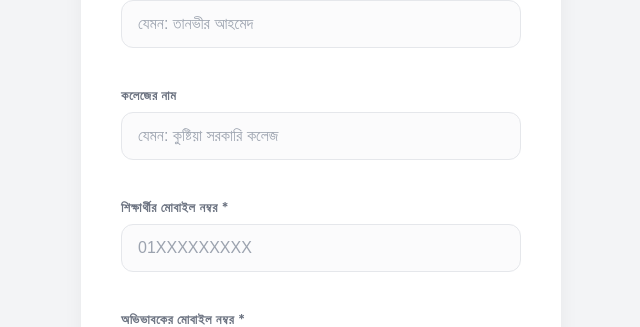
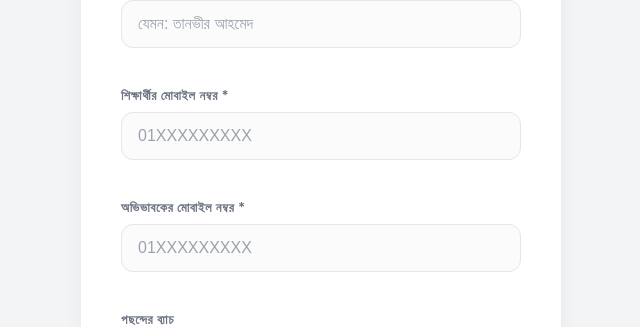
Before and after one commit to marufjarvis/coaching-pro, a React (Vite) app: page / in a window 1280 px wide. Both pictures are taken after a click on the element "অনলাইন ভর্তি আবেদন". Shown: the part 302-629 px from the top of the page, without its empty margins (319-959 px from the left). Built offline with nearby package versions, Linux system fonts and the light colour scheme; no server answers.

Commit message:
refactor: remove college name field from online admission form

```diff
--- a/src/AdmissionForm.jsx
+++ b/src/AdmissionForm.jsx
@@ -19,7 +19,6 @@ function AdmissionForm({ batch: initialBatch }) {
     name: '',
     phone: '',
     guardianPhone: '',
-    college: '',
     selectedBatch: initialBatch || (batchOptions.length > 0 ? batchOptions[0] : 'HSC 2026 রেগুলার ব্যাচ')
   });
   const [submitted, setSubmitted] = useState(false);
@@ -44,7 +43,7 @@ function AdmissionForm({ batch: initialBatch }) {
       name: formData.name.trim(),
       phone: formData.phone.trim(),
       guardianPhone: formData.guardianPhone.trim(),
-      college: formData.college.trim(),
+      college: '',
       preferredBatch: finalBatch,
       batch: finalBatch,
       date: new Date().toLocaleDateString('en-GB')
@@ -156,16 +155,6 @@ function AdmissionForm({ batch: initialBatch }) {
           </div>
 
           <div className="form-group">
-            <label>কলেজের নাম</label>
-            <input
-              type="text"
-              placeholder="যেমন: কুষ্টিয়া সরকারি কলেজ"
-              value={formData.college}
-              onChange={(e) => setFormData({...formData, college: e.target.value})}
-            />
-          </div>
-
-          <div className="form-group">
             <label>শিক্ষার্থীর মোবাইল নম্বর *</label>
             <input
               type="tel"
```
